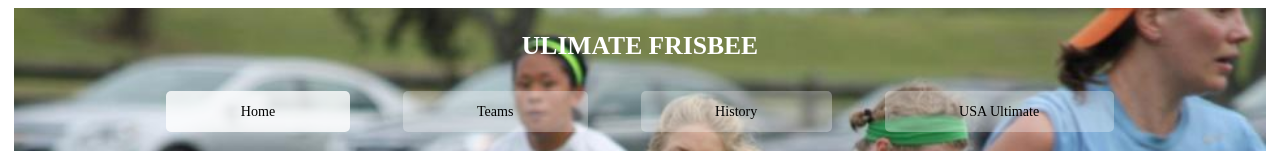
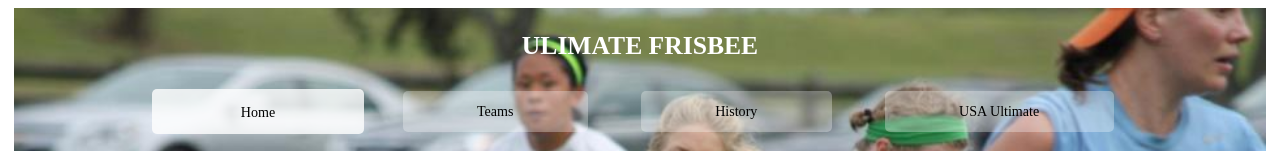
Before and after one commit to wo-shi-lao-luo/HTML-Practice, a plain HTML site: page HTML practice/Frisbee 2nd version/index.html in a window 1280 px wide. In both pictures the pointer is over the link "Home". Shown: the top 160 px of the page. Drawn offline with Linux system fonts and the light colour scheme.

Commit message:
Update hw1.css

```diff
--- a/HTML practice/Frisbee 2nd version/css/hw1.css
+++ b/HTML practice/Frisbee 2nd version/css/hw1.css
@@ -79,6 +79,8 @@ nav a.active{
 
 nav a:hover{
 	background-color: rgba(255,255,255,0.8);
+	padding: 1.2% 7.2%;
+	margin: 0.8%;
 }
 
 nav a:active{
```
